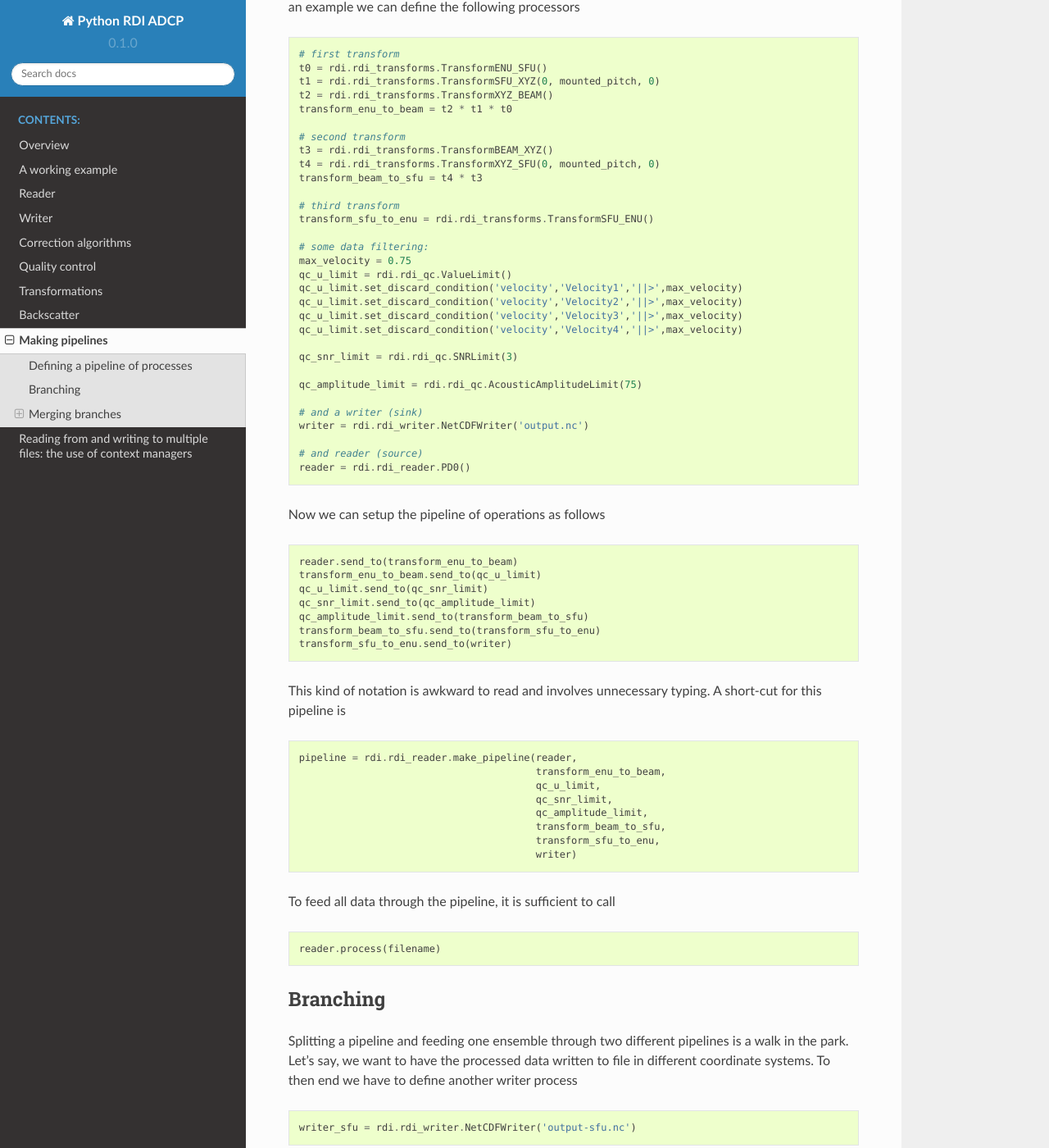
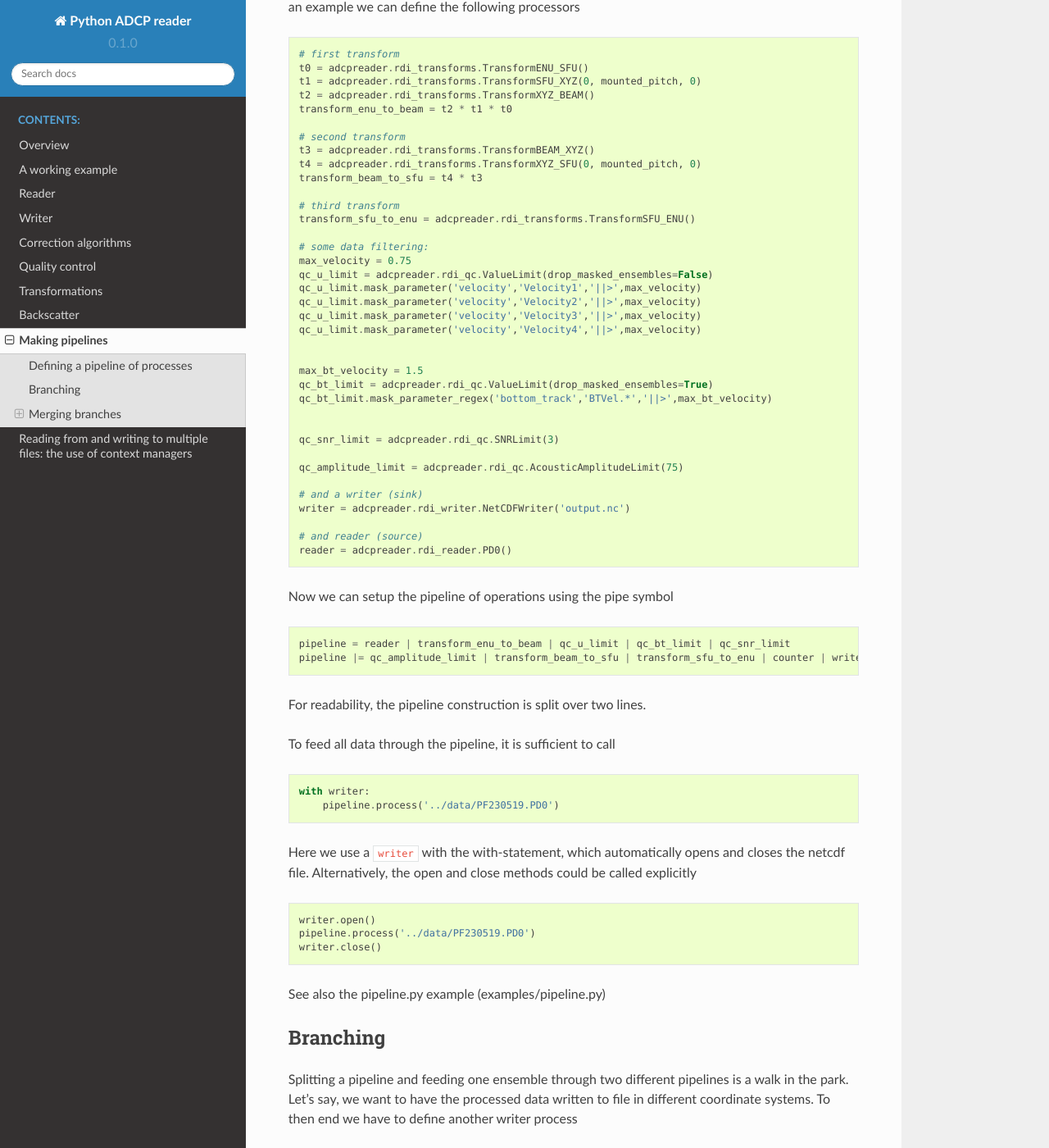
Before and after one commit to smerckel/adcpreader, a Sphinx documentation site: the page built from doc/source/pipelines.rst, in a window 1280 px wide and 1400 px high, scrolled down 267 px. Shown: the whole window at 82% size. Built offline with Sphinx 7.4.7 and the Read the Docs theme 2.0.0, drawn with Linux system fonts in a browser that asks for light colours; pages that are not in the unit, such as notebooks, are missing from menus; the version number is read from the project's files by our own code; some of the changed text lies outside the part shown.

Commit message:
Major documentation update

```diff
--- a/doc/source/conf.py
+++ b/doc/source/conf.py
@@ -21,7 +21,7 @@ import os
 import sys
 sys.path.insert(0, os.path.abspath('../..'))
 
-import rdi
+import adcpreader
 import slocum
 
 
@@ -50,8 +50,8 @@ source_suffix = '.rst'
 master_doc = 'index'
 
 # General information about the project.
-project = 'Python RDI ADCP'
-copyright = '2017,2018,2019 Lucas Merckelbach'
+project = 'Python ADCP reader'
+copyright = '2017-2023 Lucas Merckelbach'
 author = 'Lucas Merckelbach'
 
 # The version info for the project you're documenting, acts as replacement for
@@ -59,7 +59,7 @@ author = 'Lucas Merckelbach'
 # built documents.
 #
 # The short X.Y version.
-version = rdi.__VERSION__
+version = adcpreader.__VERSION__
 # The full version, including alpha/beta/rc tags.
 release = version
 
@@ -68,7 +68,7 @@ release = version
 #
 # This is also used if you do content translation via gettext catalogs.
 # Usually you set "language" from the command line for these cases.
-language = None
+language = "en"
 
 # List of patterns, relative to source directory, that match files and
 # directories to ignore when looking for source files.
--- a/doc/source/pipelines.rst
+++ b/doc/source/pipelines.rst
@@ -10,62 +10,68 @@ pipeline by sending from one operation to the next. As an example we
 can define the following processors ::
 
   # first transform
-  t0 = rdi.rdi_transforms.TransformENU_SFU()
-  t1 = rdi.rdi_transforms.TransformSFU_XYZ(0, mounted_pitch, 0)
-  t2 = rdi.rdi_transforms.TransformXYZ_BEAM()
+  t0 = adcpreader.rdi_transforms.TransformENU_SFU()
+  t1 = adcpreader.rdi_transforms.TransformSFU_XYZ(0, mounted_pitch, 0)
+  t2 = adcpreader.rdi_transforms.TransformXYZ_BEAM()
   transform_enu_to_beam = t2 * t1 * t0
 
   # second transform
-  t3 = rdi.rdi_transforms.TransformBEAM_XYZ()
-  t4 = rdi.rdi_transforms.TransformXYZ_SFU(0, mounted_pitch, 0)
+  t3 = adcpreader.rdi_transforms.TransformBEAM_XYZ()
+  t4 = adcpreader.rdi_transforms.TransformXYZ_SFU(0, mounted_pitch, 0)
   transform_beam_to_sfu = t4 * t3
 
   # third transform
-  transform_sfu_to_enu = rdi.rdi_transforms.TransformSFU_ENU()
+  transform_sfu_to_enu = adcpreader.rdi_transforms.TransformSFU_ENU()
 
   # some data filtering:
   max_velocity = 0.75
-  qc_u_limit = rdi.rdi_qc.ValueLimit()
-  qc_u_limit.set_discard_condition('velocity','Velocity1','||>',max_velocity)
-  qc_u_limit.set_discard_condition('velocity','Velocity2','||>',max_velocity)
-  qc_u_limit.set_discard_condition('velocity','Velocity3','||>',max_velocity)
-  qc_u_limit.set_discard_condition('velocity','Velocity4','||>',max_velocity)
+  qc_u_limit = adcpreader.rdi_qc.ValueLimit(drop_masked_ensembles=False)
+  qc_u_limit.mask_parameter('velocity','Velocity1','||>',max_velocity)
+  qc_u_limit.mask_parameter('velocity','Velocity2','||>',max_velocity)
+  qc_u_limit.mask_parameter('velocity','Velocity3','||>',max_velocity)
+  qc_u_limit.mask_parameter('velocity','Velocity4','||>',max_velocity)
 
-  qc_snr_limit = rdi.rdi_qc.SNRLimit(3)
 
-  qc_amplitude_limit = rdi.rdi_qc.AcousticAmplitudeLimit(75)
+  max_bt_velocity = 1.5
+  qc_bt_limit = adcpreader.rdi_qc.ValueLimit(drop_masked_ensembles=True)
+  qc_bt_limit.mask_parameter_regex('bottom_track','BTVel.*','||>',max_bt_velocity)
+
+
+  qc_snr_limit = adcpreader.rdi_qc.SNRLimit(3)
+
+  qc_amplitude_limit = adcpreader.rdi_qc.AcousticAmplitudeLimit(75)
 
   # and a writer (sink)
-  writer = rdi.rdi_writer.NetCDFWriter('output.nc')
+  writer = adcpreader.rdi_writer.NetCDFWriter('output.nc')
 
   # and reader (source)
-  reader = rdi.rdi_reader.PD0()
+  reader = adcpreader.rdi_reader.PD0()
 
-Now we can setup the pipeline of operations as follows ::
+Now we can setup the pipeline of operations using the pipe symbol ::
 
-  reader.send_to(transform_enu_to_beam)
-  transform_enu_to_beam.send_to(qc_u_limit)
-  qc_u_limit.send_to(qc_snr_limit)
-  qc_snr_limit.send_to(qc_amplitude_limit)
-  qc_amplitude_limit.send_to(transform_beam_to_sfu)
-  transform_beam_to_sfu.send_to(transform_sfu_to_enu)
-  transform_sfu_to_enu.send_to(writer)
+  pipeline = reader | transform_enu_to_beam | qc_u_limit | qc_bt_limit | qc_snr_limit
+  pipeline |= qc_amplitude_limit | transform_beam_to_sfu | transform_sfu_to_enu | counter | writer
 
-This kind of notation is awkward to read and involves unnecessary
-typing. A short-cut for this pipeline is ::
 
-  pipeline = rdi.rdi_reader.make_pipeline(reader,
-                                          transform_enu_to_beam,
-					  qc_u_limit,
-					  qc_snr_limit,
-					  qc_amplitude_limit,
-					  transform_beam_to_sfu,
-					  transform_sfu_to_enu,
-					  writer)
+For readability, the pipeline construction is split over two
+lines.
 
 To feed all data through the pipeline, it is sufficient to call ::
 
-  reader.process(filename)
+  with writer:
+      pipeline.process('../data/PF230519.PD0')
+
+
+Here we use a :code:`writer` with the with-statement, which
+automatically opens and closes the netcdf file. Alternatively, the
+open and close methods could be called explicitly ::
+
+  writer.open()
+  pipeline.process('../data/PF230519.PD0')
+  writer.close()
+
+
+See also the pipeline.py example (examples/pipeline.py)
 
 Branching
 ---------
@@ -75,23 +81,23 @@ pipelines is a walk in the park. Let's say, we want to have the
 processed data written to file in different coordinate systems. To
 then end we have to define another writer process ::
 
-  writer_sfu = rdi.rdi_writer.NetCDFWriter('output-sfu.nc')
+  writer_sfu = adcpreader.rdi_writer.NetCDFWriter('output-sfu.nc')
 
 Then we can set up a new common pipeline, and two branches ::
 
-  pipeline = rdi.rdi_reader.make_pipeline(reader,
+  pipeline = adcpreader.rdi_reader.make_pipeline(reader,
                                           transform_enu_to_beam,
 					  qc_u_limit,
 					  qc_snr_limit,
 					  qc_amplitude_limit)
   # and the two branches:
 
-  branch_enu = rdi.rdi_reader.make_pipeline(pipeline,
+  branch_enu = adcpreader.rdi_reader.make_pipeline(pipeline,
                                             transform_beam_to_sfu,
 					    transform_sfu_to_enu,
 					    writer)
 
-  branch_sfu = rdi.rdi_reader.make_pipeline(pipeline,
+  branch_sfu = adcpreader.rdi_reader.make_pipeline(pipeline,
                                             transform_beam_to_sfu,
 					    writer_sfu)
   # and process them:
@@ -118,12 +124,12 @@ where external data can be data collected by a glider, or GPS
 positions, for example. A simple way to achieve this is to use the
 class :class:`DataFuse`::
 
-    import rdi.rdi_datafuse
+    import adcpreader.rdi_datafuse
 
     :
     :
 
-    data_fuser = rdi.rdi_datafuse.DataFuse("glider_flight")
+    data_fuser = adcpreader.rdi_datafuse.DataFuse("glider_flight")
 
 
     pipeline1.send_to(data_fuser)
@@ -189,8 +195,10 @@ file, for example, with the ensemble it received:
        to this time stamp
     3) output a dictionary with the selected data
 
+TODO : THIS IS PROBABLY OBSOLETE
+
 An example of a processing unit that does this is the
-:class:`rdi.rdi_datafuse.NDFReader` class.
+:class:`adcpreader.rdi_datafuse.NDFReader` class.
 
 .. figure:: figures/merge_external.svg
 
```
Also changed, not shown: doc/source/corrections.rst (+21 -21 lines), doc/source/overview.rst (+23 -0 lines), doc/source/quality_control.rst (+51 -18 lines), doc/source/working_example.rst (+17 -10 lines), 7 other files.
